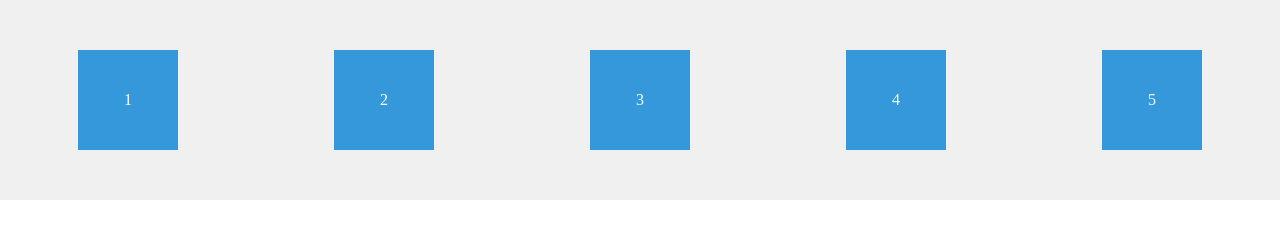
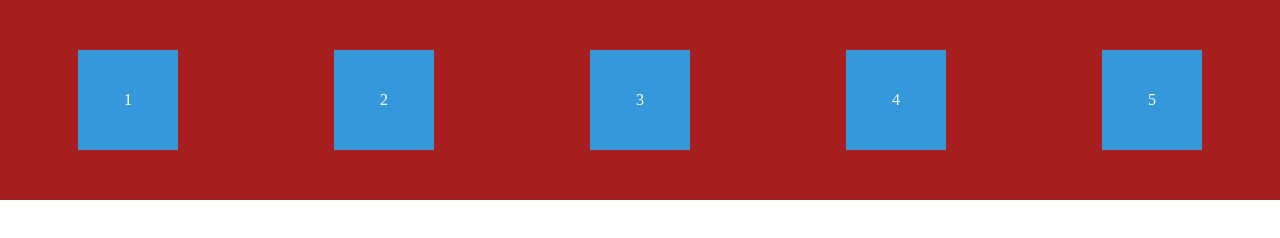
Before and after one commit to Fekkme/skill-tree-builder, a plain HTML site: page index.html in a window 1280 px wide. Drawn offline with Linux system fonts and the light colour scheme.

Commit message:
Update styles.css

```diff
--- a/styles.css
+++ b/styles.css
@@ -12,7 +12,7 @@
     justify-content: space-around; /* Align items along the main axis */
     align-items: center; /* Align items along the cross axis */
     height: 200px; /* Just for demonstration */
-    background-color: #f0f0f0; /* Just for demonstration */
+    background-color: #a61e1e; /* Just for demonstration */
 }
 
 /* Flex items */
```
